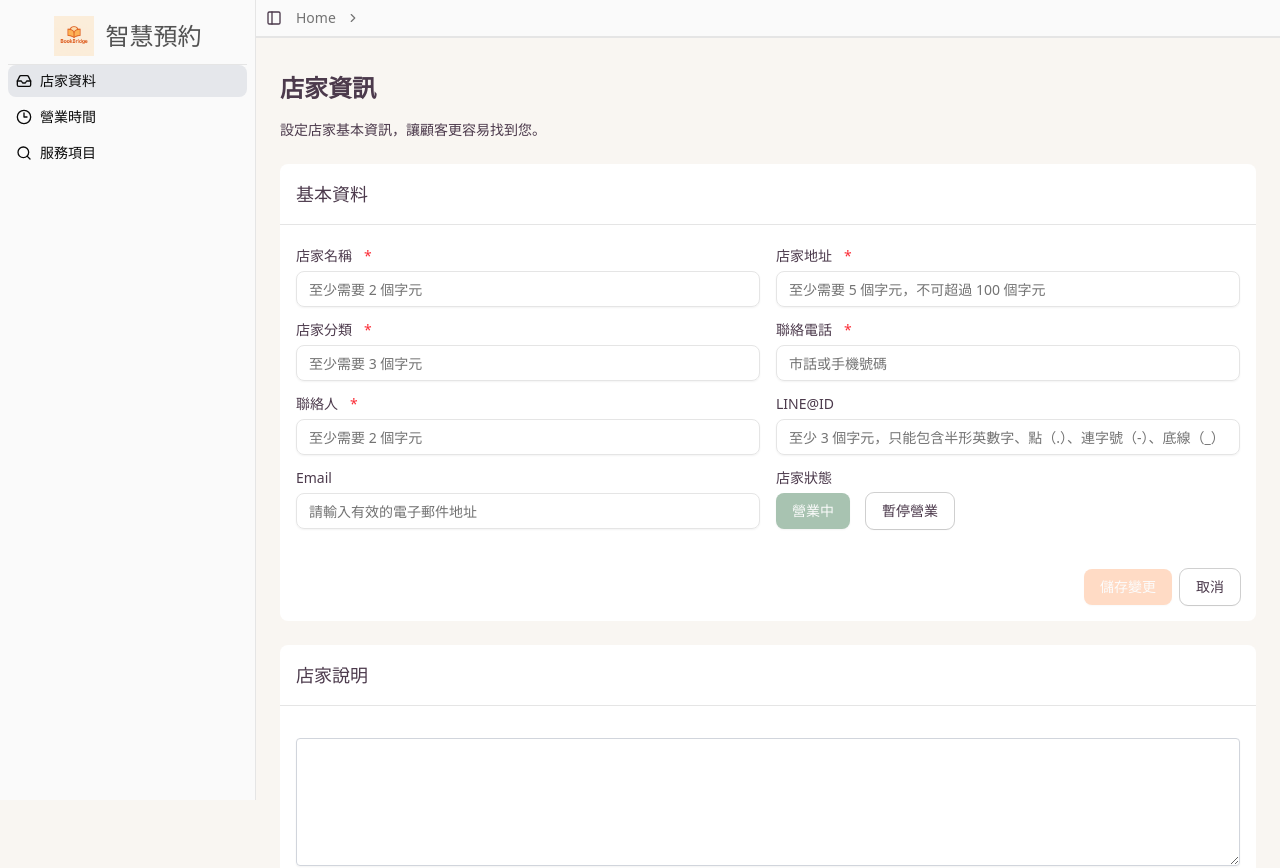
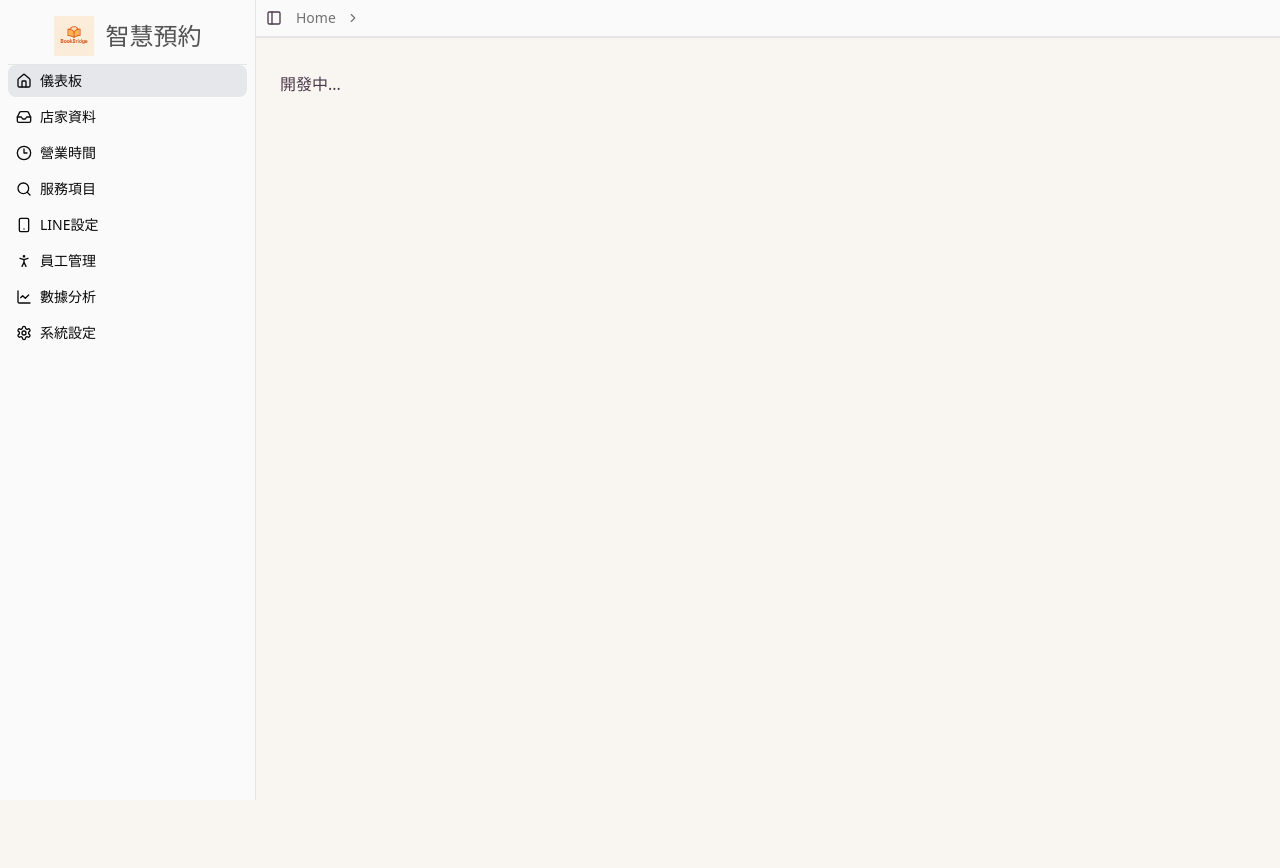
Before and after one commit to zoooeKao/appointment-system, a Next.js app: page / in a window 1280 px wide. Shown: the top 868 px of the page. After the commit the page ends 800 px from the top, so only its background shows below. Built offline with nearby package versions, Linux system fonts and the light colour scheme.

Commit message:
chore: 修改路徑

```diff
--- a/app/(dashboard)/home/page.tsx
+++ b/app/(dashboard)/(home)/page.tsx
@@ -1,7 +1,7 @@
 import React from 'react';
 
 function HomePage() {
-  return <div>Home</div>;
+  return <div>開發中...</div>;
 }
 
 export default HomePage;
--- a/app/layout.tsx
+++ b/app/layout.tsx
@@ -1,7 +1,6 @@
 import type { Metadata } from 'next';
 import { Geist, Geist_Mono } from 'next/font/google';
 import './globals.css';
-
 
 const geistSans = Geist({
   variable: '--font-geist-sans',
--- a/components/sidebar.tsx
+++ b/components/sidebar.tsx
@@ -28,14 +28,14 @@ import {
 
 // Menu items.
 const items = [
-  // {
-  //   title: '儀表板',
-  //   url: '/',
-  //   icon: Home,
-  // },
+  {
+    title: '儀表板',
+    url: '/',
+    icon: Home,
+  },
   {
     title: '店家資料',
-    url: '/',
+    url: '/store',
     icon: Inbox,
   },
   {
@@ -48,26 +48,26 @@ const items = [
     url: '/service-management',
     icon: Search,
   },
-  // {
-  //   title: 'LINE設定',
-  //   url: '#',
-  //   icon: Smartphone,
-  // },
-  // {
-  //   title: '員工管理',
-  //   url: '#',
-  //   icon: PersonStanding,
-  // },
-  // {
-  //   title: '數據分析',
-  //   url: '#',
-  //   icon: ChartLine,
-  // },
-  // {
-  //   title: '系統設定',
-  //   url: '#',
-  //   icon: Settings,
-  // },
+  {
+    title: 'LINE設定',
+    url: '#',
+    icon: Smartphone,
+  },
+  {
+    title: '員工管理',
+    url: '#',
+    icon: PersonStanding,
+  },
+  {
+    title: '數據分析',
+    url: '#',
+    icon: ChartLine,
+  },
+  {
+    title: '系統設定',
+    url: '#',
+    icon: Settings,
+  },
 ];
 
 export function AppSidebar() {
```
Also changed, not shown: app/(dashboard)/store/page.tsx (renamed from app/(dashboard)/(store)/page.tsx).
